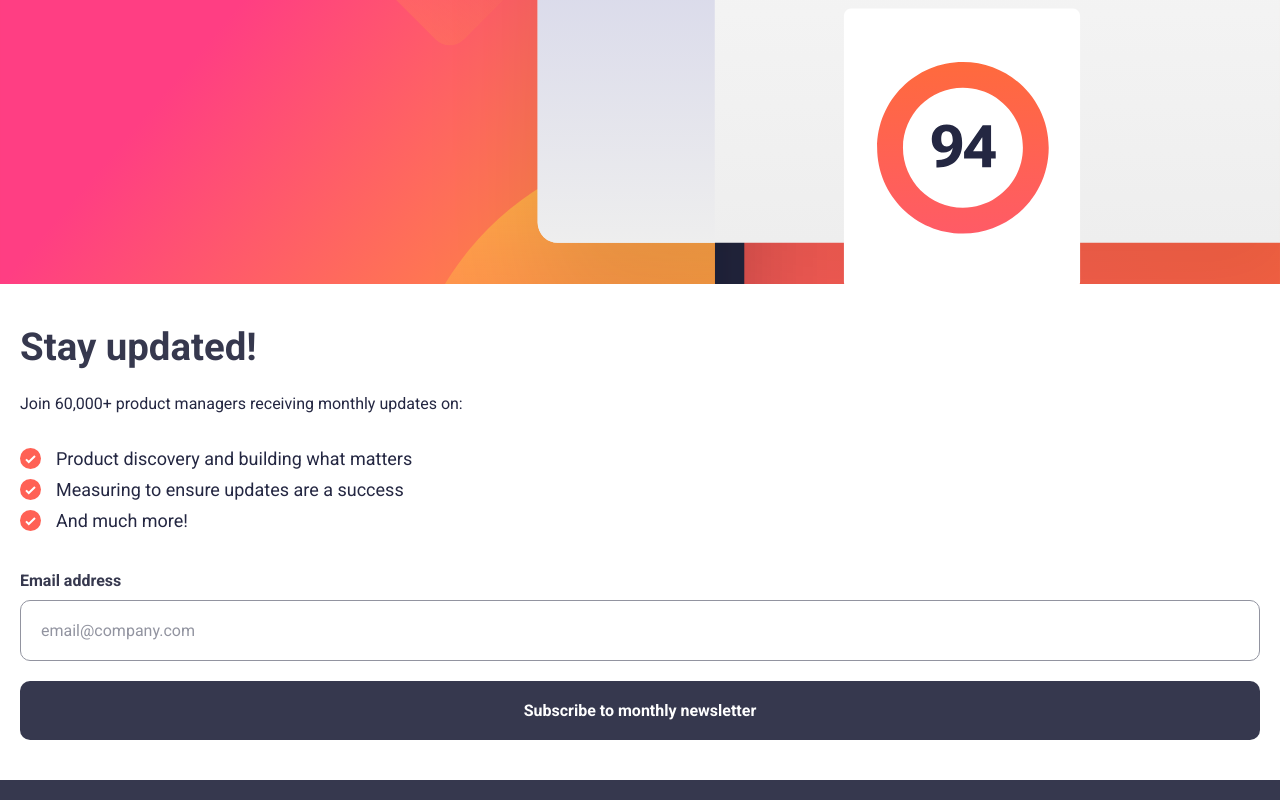
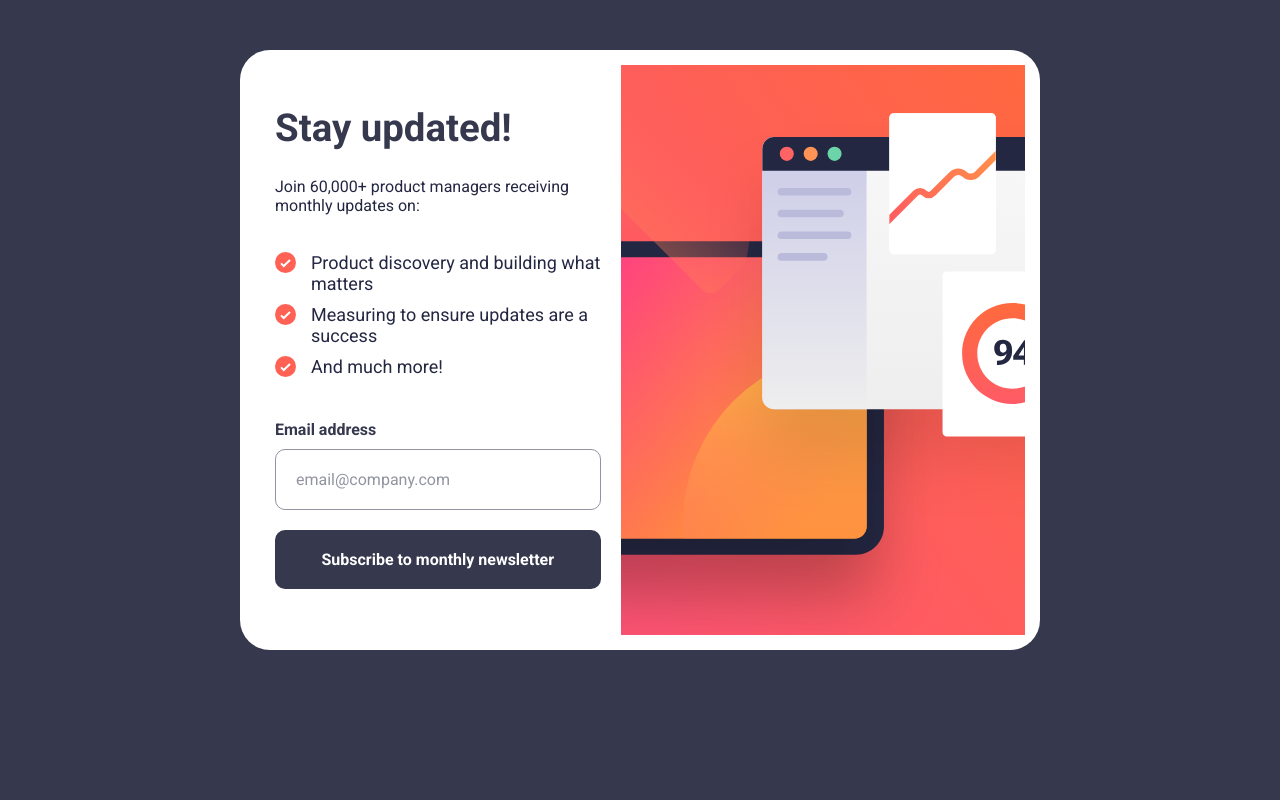
Before and after one commit to JuanBlancodev/newsletter-sign-up-form, a React (Vite) app: page / in a window 1280 px wide. Built offline with nearby package versions, Linux system fonts and the light colour scheme.

Commit message:
design for desktop added

```diff
--- a/src/components/App.jsx
+++ b/src/components/App.jsx
@@ -6,6 +6,18 @@ import Form from './Form'
 const Wrapper = styled.div`
   background-color: var(--color-white);
   height: 100%;
+
+  @media (width >= 800px){
+    width: 800px;
+    height: 600px;
+    margin: 50px auto;
+
+    padding: 15px;
+    border-radius: 30px;
+
+    display: flex;
+    flex-direction: row-reverse;
+  }
 `
 
 const Content = styled.main`
--- a/src/components/Ilustration.jsx
+++ b/src/components/Ilustration.jsx
@@ -1,10 +1,18 @@
+import { useEffect, useState } from 'react'
 import styled from 'styled-components'
 import ilustrationMobile from '../assets/illustration-sign-up-mobile.svg'
+import ilustrationDesktop from '../assets/illustration-sign-up-desktop.svg'
 
 const Container = styled.div`
   width: 100%;
   height: 284px;
   overflow: hidden;
+
+  @media (width >= 800px){
+    width: 550px;
+    height: 570px;
+    grid-column: 2 / -1;
+  }
 `
 
 const Img = styled.img`
@@ -14,9 +22,25 @@ const Img = styled.img`
 `
 
 const Ilustration = () => {
+  const [imageWidth, setImageWidth] = useState(0)
+
+  useEffect(() => {
+    const handleResize = () => {
+      const width = window.innerWidth;
+      setImageWidth(width > 200 ? 400 : 200);
+    };
+
+    handleResize();
+    window.addEventListener('resize', handleResize);
+
+    return () => {
+      window.removeEventListener('resize', handleResize);
+    };
+  }, [])
+
   return (
     <Container>
-      <Img src={ilustrationMobile} />
+      <Img src={imageWidth > 800 ? ilustrationDesktop : ilustrationMobile} />
     </Container>
   )
 }
```
